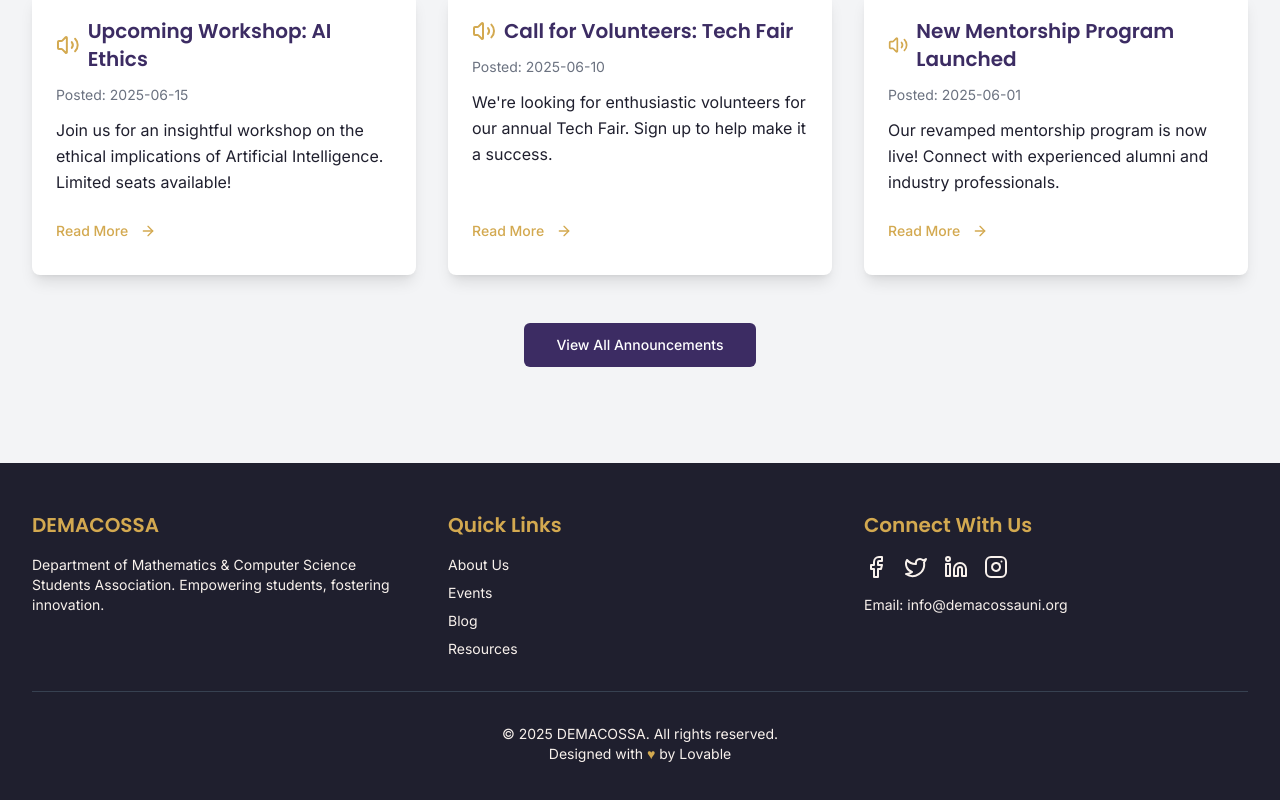
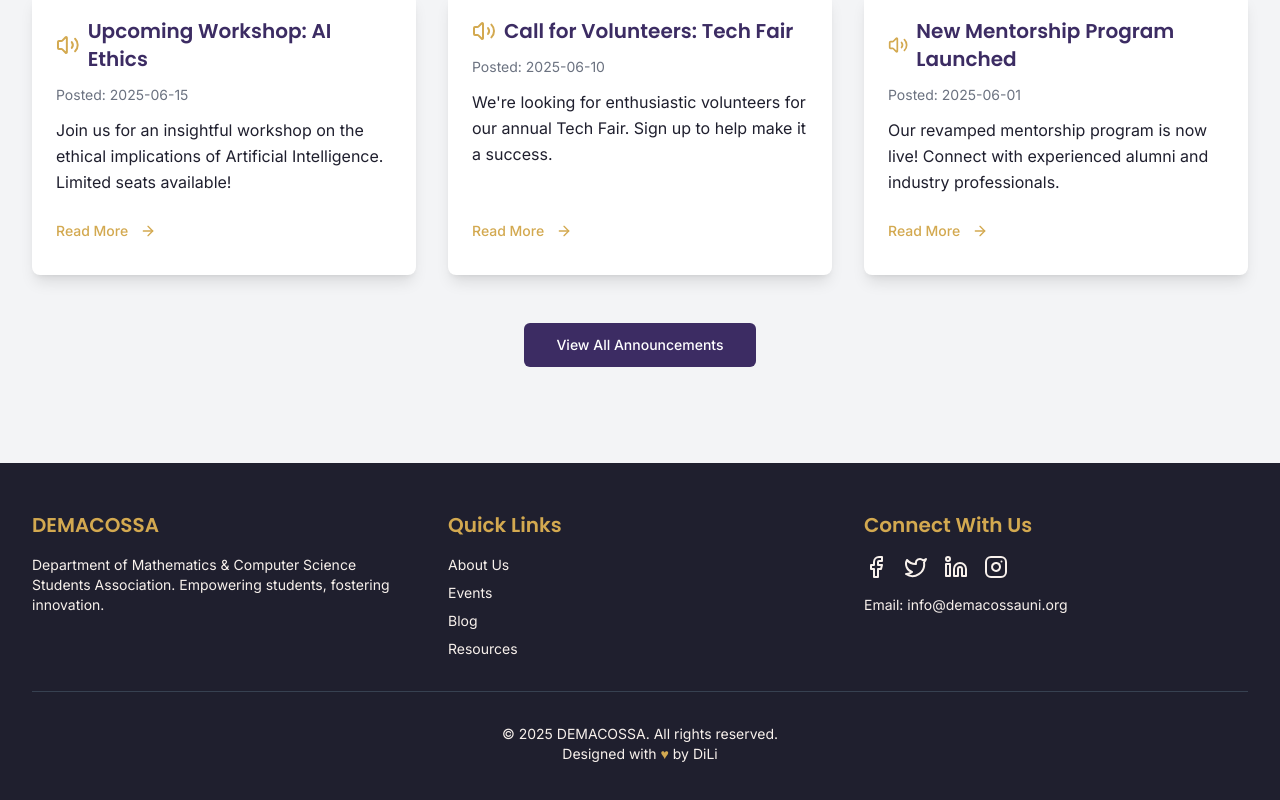
Before and after one commit to OfficialDiLi/official-demacossa, a React (Vite) app: page / in a window 1280 px wide. Shown: the part 1207-2007 px from the top of the page. Built offline with nearby package versions, Linux system fonts and the light colour scheme.

Commit message:
Update Footer.tsx

```diff
--- a/src/components/Footer.tsx
+++ b/src/components/Footer.tsx
@@ -39,7 +39,7 @@ const Footer = () => {
         </div>
         <div className="mt-8 pt-8 border-t border-gray-700 text-center text-sm"> {/* border-gray-700 can be changed to border-border for theme consistency if needed */}
           <p>&copy; {currentYear} DEMACOSSA. All rights reserved.</p>
-          <p>Designed with <span className="text-rich-gold">&hearts;</span> by Lovable</p>
+          <p>Designed with <span className="text-rich-gold">&hearts;</span> by DiLi</p>
         </div>
       </div>
     </footer>
```
